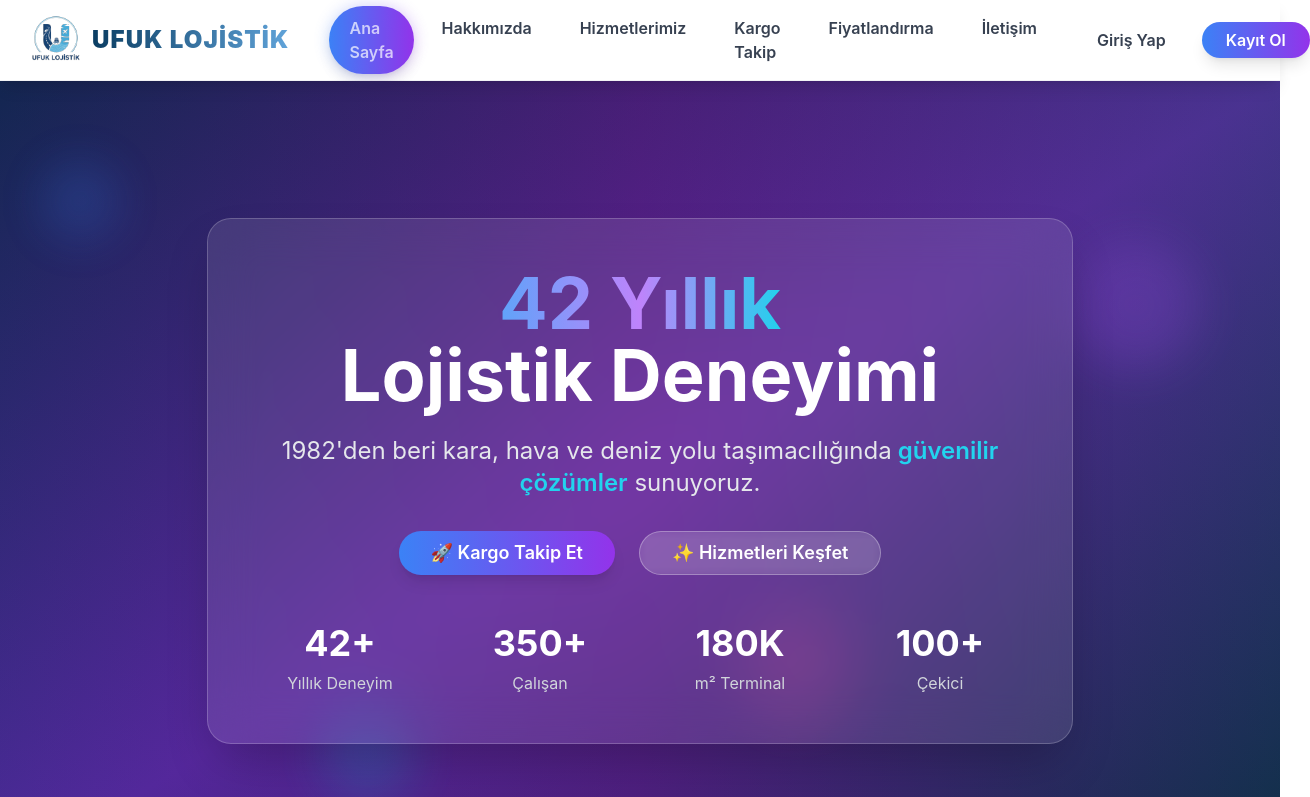
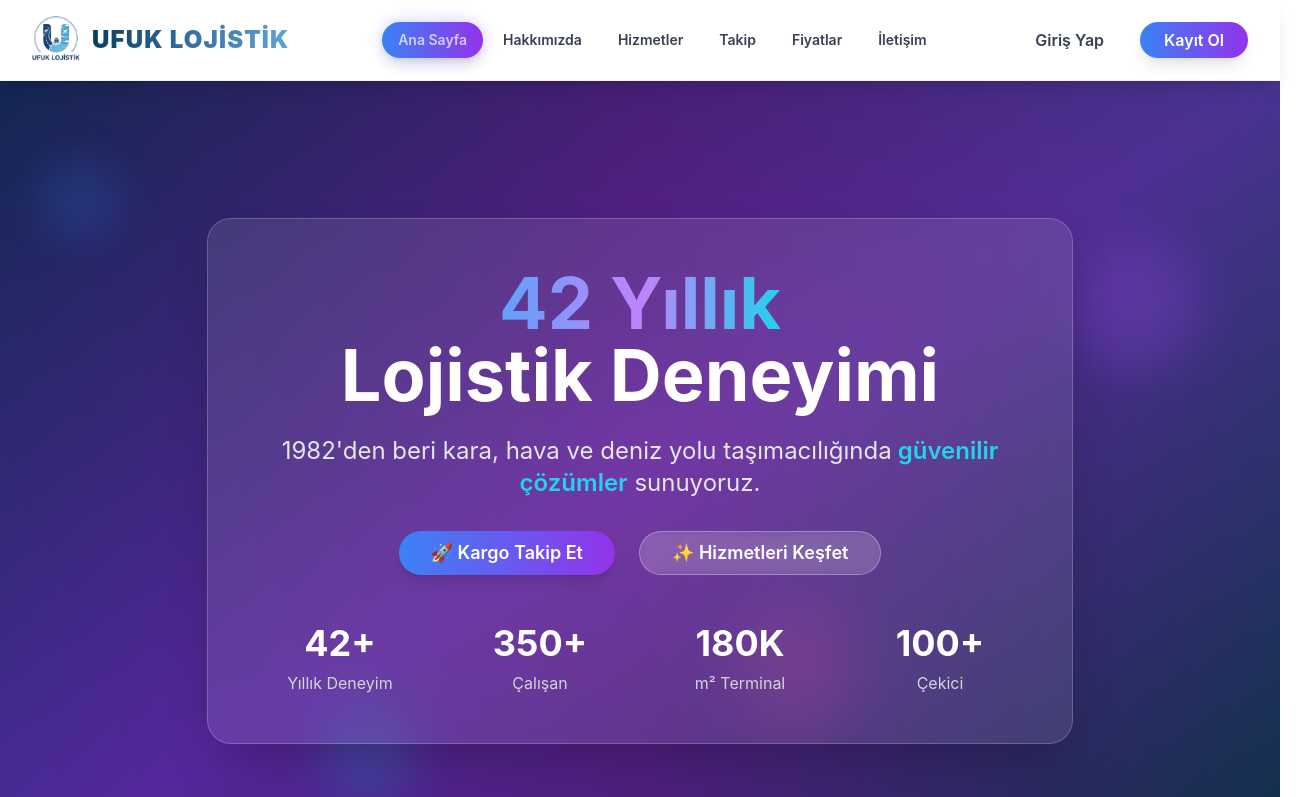
Before and after one commit to kyetim/ufuk-logistic-clean, a React (Vite) app: page / in a window 1280 px wide. Shown: the top 797 px of the page, 1310 px wide, since content can reach past the window. Built offline with nearby package versions, Linux system fonts and the light colour scheme.

Commit message:
fix: Improve navigation alignment and prevent text wrapping - Navigation hizalamasını iyileştir ve metin sarmasını önle

```diff
--- a/src/components/layout/navigation.tsx
+++ b/src/components/layout/navigation.tsx
@@ -12,9 +12,9 @@
   const navItems = [
     { href: '/', label: 'Ana Sayfa' },
     { href: '/about', label: 'Hakkımızda' },
-    { href: '/services', label: 'Hizmetlerimiz' },
-    { href: '/tracking', label: 'Kargo Takip' },
-    { href: '/pricing', label: 'Fiyatlandırma' },
+    { href: '/services', label: 'Hizmetler' },
+    { href: '/tracking', label: 'Takip' },
+    { href: '/pricing', label: 'Fiyatlar' },
     { href: '/contact', label: 'İletişim' },
   ];
 
@@ -38,13 +38,13 @@
 
           {/* Desktop Navigation */}
           <div className="hidden md:block">
-            <div className="ml-10 flex items-baseline space-x-2">
+            <div className="ml-10 flex items-center space-x-1">
               {navItems.map((item) => (
                 <Link
                   key={item.href}
                   to={item.href}
                   className={cn(
-                    'px-5 py-2.5 rounded-full text-base font-semibold transition-all duration-300 relative group',
+                    'px-4 py-2 rounded-full text-sm font-semibold transition-all duration-300 relative group whitespace-nowrap',
                     location.pathname === item.href
                       ? 'bg-gradient-to-r from-blue-500 to-purple-600 text-white shadow-lg'
                       : 'text-gray-700 hover:text-blue-600 hover:bg-blue-50/50'
```
